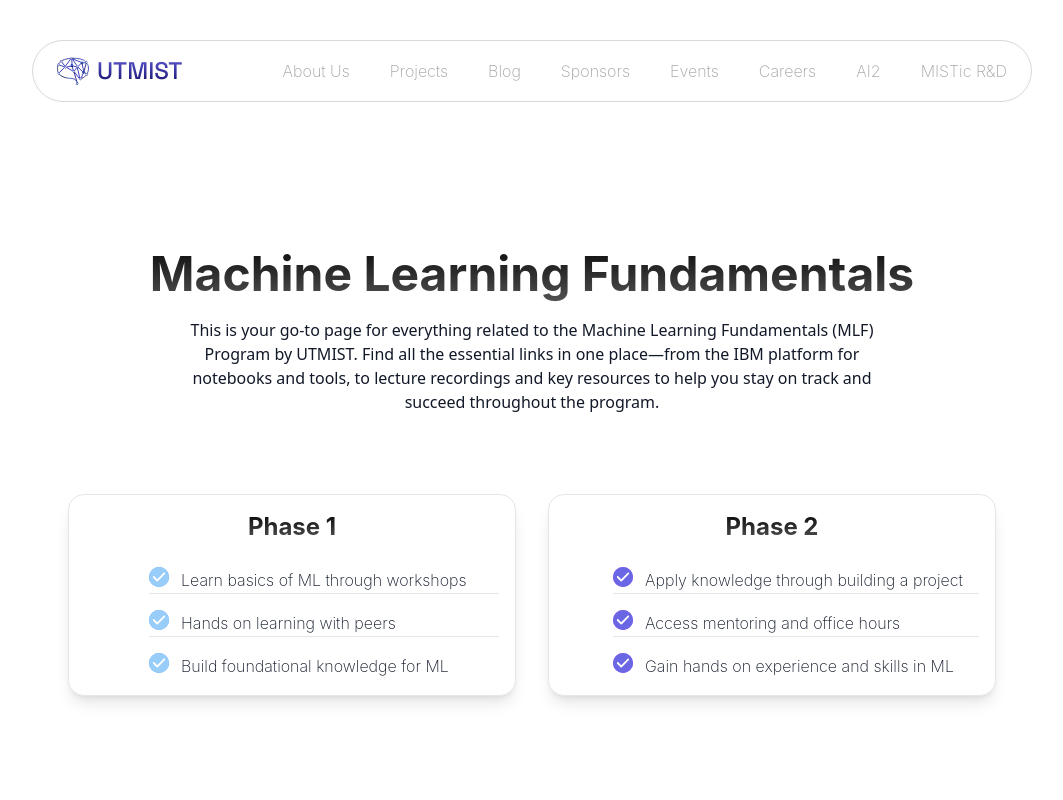
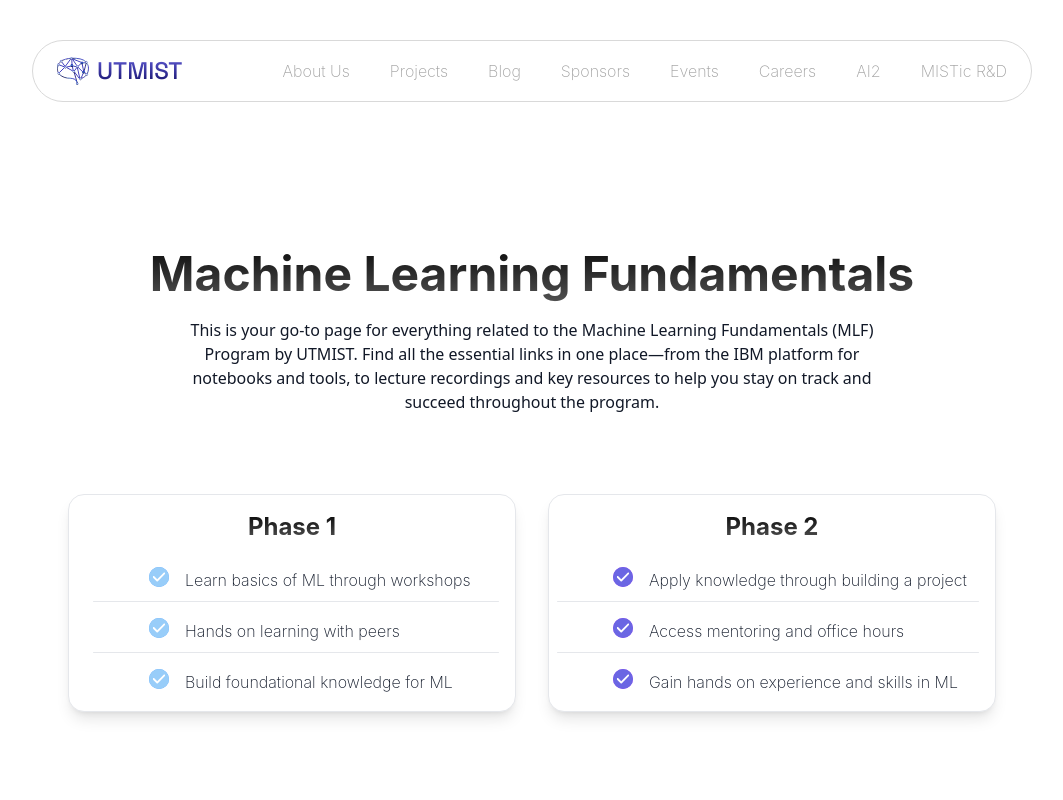
Before and after one commit to UTMIST/UTMIST, a Next.js app in the folder client/: page /ml-fundamentals in a window 1280 px wide. Shown: the top 800 px of the page, without its empty margins (108-1171 px from the left). Built offline with nearby package versions, Linux system fonts and the light colour scheme.

Commit message:
style: centered underline in phase cards

```diff
--- a/client/src/app/ml-fundamentals/page.tsx
+++ b/client/src/app/ml-fundamentals/page.tsx
@@ -523,7 +523,7 @@ function PhaseCard({
       <div className={`space-y-4 ${paddingLeft}`}>
         {items.map((item, index) => (
           <div key={index}>
-            <div className="flex items-start space-x-3">
+            <div className="flex items-start space-x-4">
               <div className={`flex-shrink-0 w-5 h-5 ${iconBgColor} rounded-full flex items-center justify-center`}>
                 <Image
                   src={icon}
@@ -541,7 +541,7 @@ function PhaseCard({
             </div>
 
             {index < items.length - 1 && (
-              <div className="w-full h-px bg-gray-200 rounded-full"></div>
+              <div className="h-px bg-gray-200 rounded-full mt-2 -ml-14"></div>
             )}
           </div>
         ))}
```
